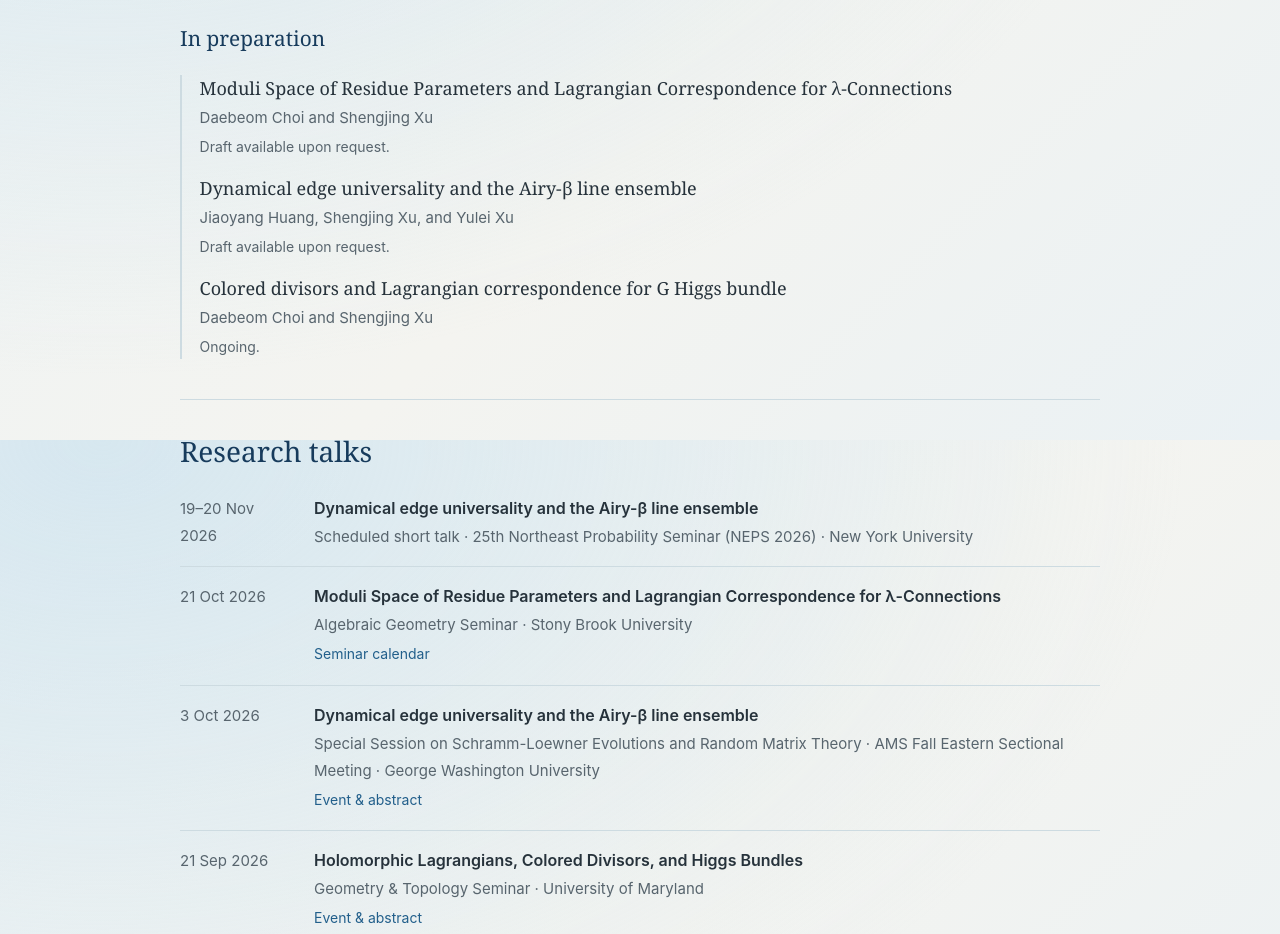
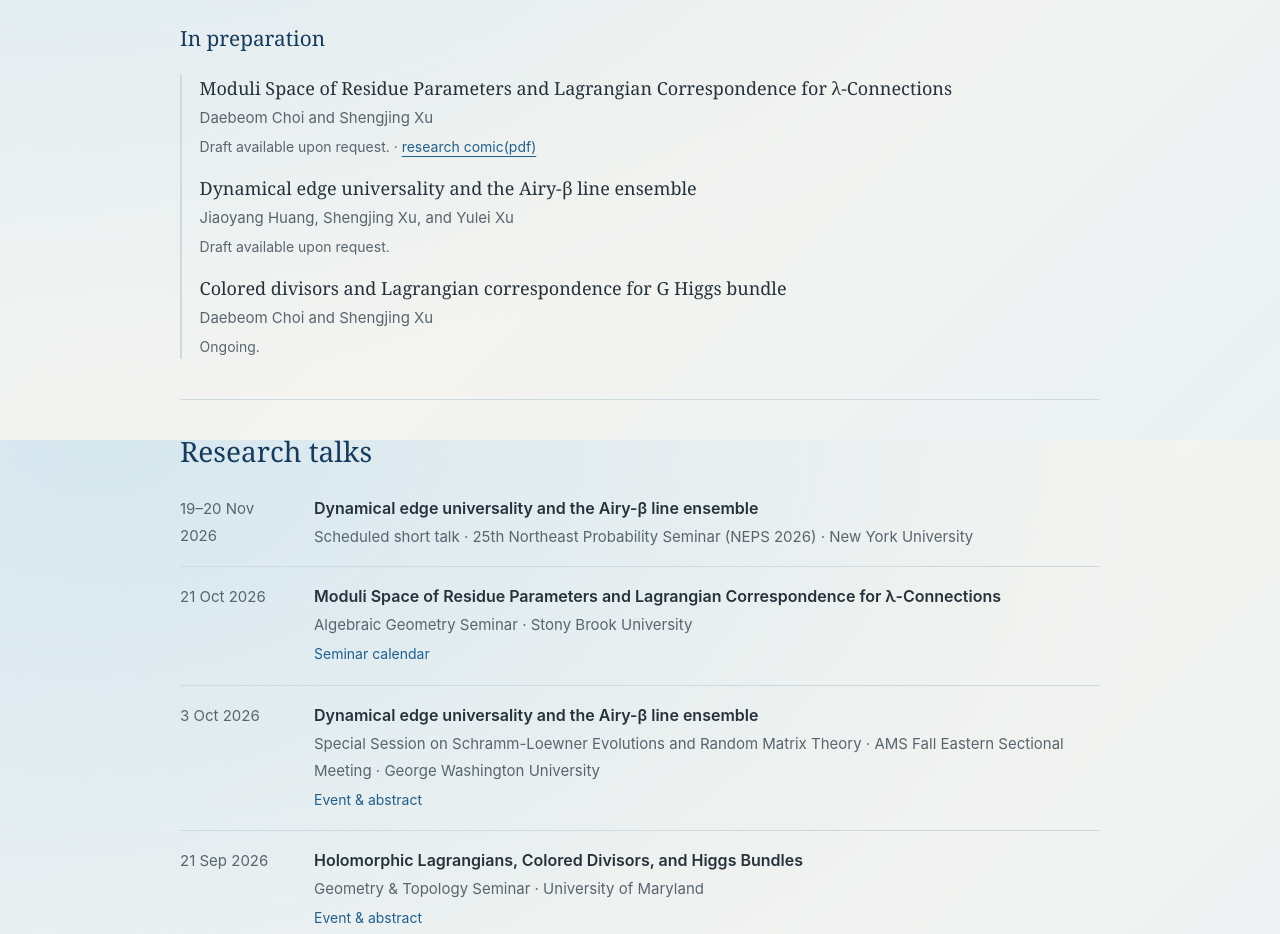
Before and after one commit to SJXU12/sjxu12.github.io, a plain HTML site: page index.html in a window 1280 px wide. Shown: the part 1960-2894 px from the top of the page. Drawn offline with Linux system fonts and the light colour scheme.

Commit message:
Link research comic beside residue parameters paper

```diff
--- a/index.html
+++ b/index.html
@@ -202,7 +202,7 @@
 
       <h3 class="subheading">In preparation</h3>
       <ul class="working-list">
-        <li><span class="working-title">Moduli Space of Residue Parameters and Lagrangian Correspondence for λ-Connections</span><span class="working-authors">Daebeom Choi and Shengjing Xu</span><span class="working-status">Draft available upon request.</span></li>
+        <li><span class="working-title">Moduli Space of Residue Parameters and Lagrangian Correspondence for λ-Connections</span><span class="working-authors">Daebeom Choi and Shengjing Xu</span><span class="working-status">Draft available upon request. · <a href="assets/residue-parameters-comic.pdf">research comic(pdf)</a></span></li>
         <li><span class="working-title">Dynamical edge universality and the Airy-β line ensemble</span><span class="working-authors">Jiaoyang Huang, Shengjing Xu, and Yulei Xu</span><span class="working-status">Draft available upon request.</span></li>
         <li><span class="working-title">Colored divisors and Lagrangian correspondence for G Higgs bundle</span><span class="working-authors">Daebeom Choi and Shengjing Xu</span><span class="working-status">Ongoing.</span></li>
       </ul>
```
